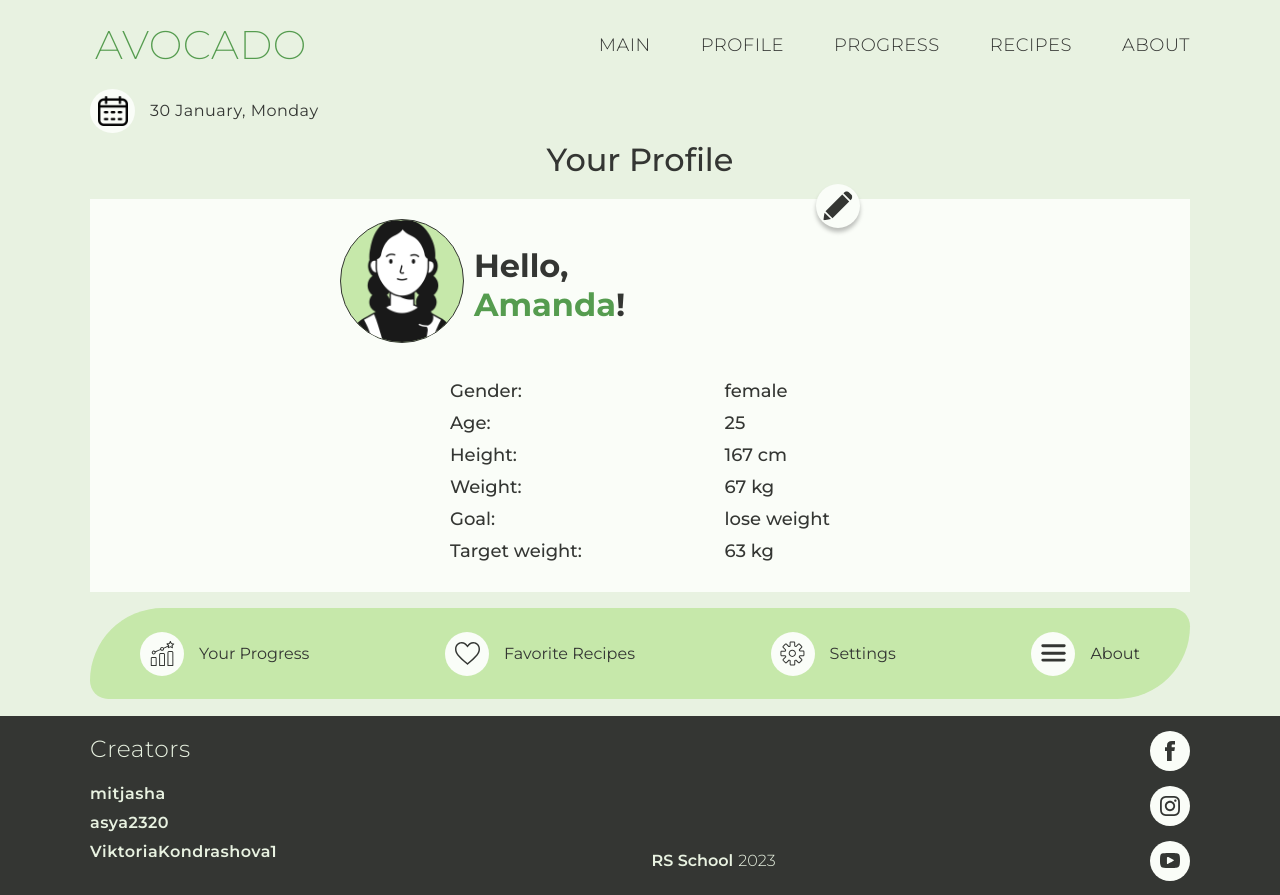
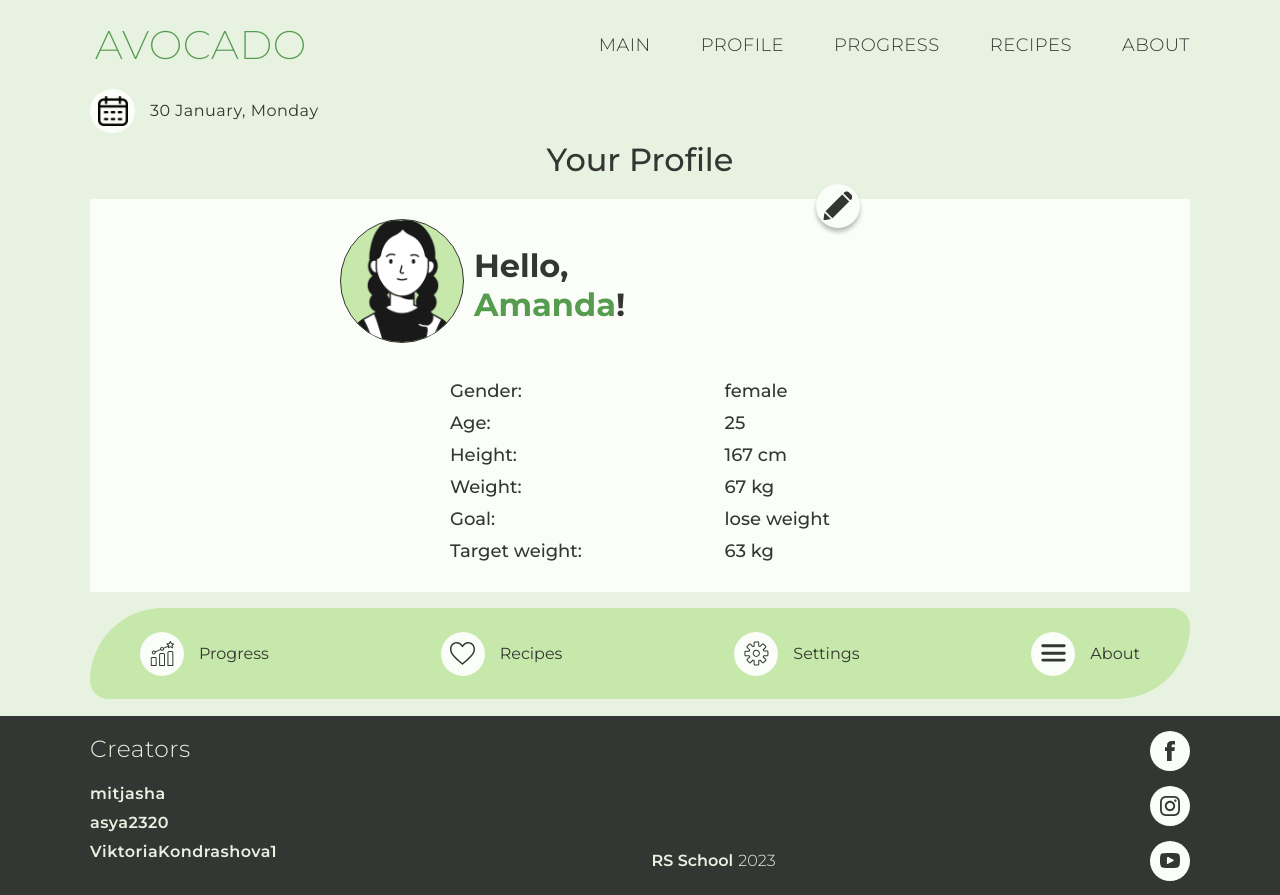
Before and after one commit to mitjasha/avocado, a React (Create React App) app: page /profile in a window 1280 px wide. Built offline with nearby package versions, Linux system fonts and the light colour scheme.

Commit message:
feat: add profile nav btn component

```diff
--- /dev/null
+++ b/src/components/Buttons/ProfileNavButton/ProfileNavButton.scss
@@ -0,0 +1 @@
+@import "../../../variables";
--- /dev/null
+++ b/src/components/Buttons/ProfileNavButton/ProfileNavButton.tsx
@@ -0,0 +1,27 @@
+import React from "react";
+import { Link } from "react-router-dom";
+import "./ProfileNavButton.scss";
+
+export interface ProfileNavButtonProps {
+  to?: string;
+  className?: string;
+  title: string;
+}
+
+const ProfileNavButton: React.FC<ProfileNavButtonProps> = ({
+  to,
+  className,
+  title,
+}) => {
+  const classes = `${"list-item__icon"} ${className}`;
+  return (
+    <li className="list-item">
+      <Link to={to || "/404"} className="list-item__link">
+        <div className={classes} />
+        <p className="list-item__name">{title}</p>
+      </Link>
+    </li>
+  );
+};
+
+export default ProfileNavButton;
--- a/src/pages/ProfileScreen/ProfieScreen.tsx
+++ b/src/pages/ProfileScreen/ProfieScreen.tsx
@@ -1,7 +1,7 @@
 import React from "react";
-import { Link } from "react-router-dom";
 import female from "../../assets/png/female.png";
 import male from "../../assets/png/male.png";
+import ProfileNavButton from "../../components/Buttons/ProfileNavButton/ProfileNavButton";
 import "./ProfileScreen.scss";
 
 const ProfileScreen: React.FC = () => {
@@ -13,6 +13,9 @@ const ProfileScreen: React.FC = () => {
   const userWeight = 67 as number;
   const userGoal = "lose weight" as string;
   const userTargetWeight = 63 as number;
+
+  const profileNavNames = ["progress", "recipes", "settings", "about"];
+
   return (
     <div className="profile-screen">
       <h1 className="profile-screen__title">Your Profile</h1>
@@ -50,30 +53,16 @@ const ProfileScreen: React.FC = () => {
       </div>
       <div className="profile-menu container">
         <ul className="profile-menu__list">
-          <li className="list-item">
-            <Link to="/progress" className="list-item__link">
-              <div className="list-item__icon list-item__icon_progress" />
-              <p className="list-item__name">Your Progress</p>
-            </Link>
-          </li>
-          <li className="list-item">
-            <Link to="/recipes" className="list-item__link">
-              <div className="list-item__icon list-item__icon_recipes" />
-              <p className="list-item__name">Favorite Recipes</p>
-            </Link>
-          </li>
-          <li className="list-item">
-            <Link to="/settings" className="list-item__link">
-              <div className="list-item__icon list-item__icon_settings" />
-              <p className="list-item__name">Settings</p>
-            </Link>
-          </li>
-          <li className="list-item">
-            <Link to="/about" className="list-item__link">
-              <div className="list-item__icon list-item__icon_about" />
-              <p className="list-item__name">About</p>
-            </Link>
-          </li>
+          {profileNavNames.map((item) => {
+            const title = item[0].toUpperCase() + item.slice(1);
+            return (
+              <ProfileNavButton
+                to={`/${item}`}
+                title={title}
+                className={`list-item__icon_${item}`}
+              />
+            );
+          })}
         </ul>
       </div>
     </div>
```
